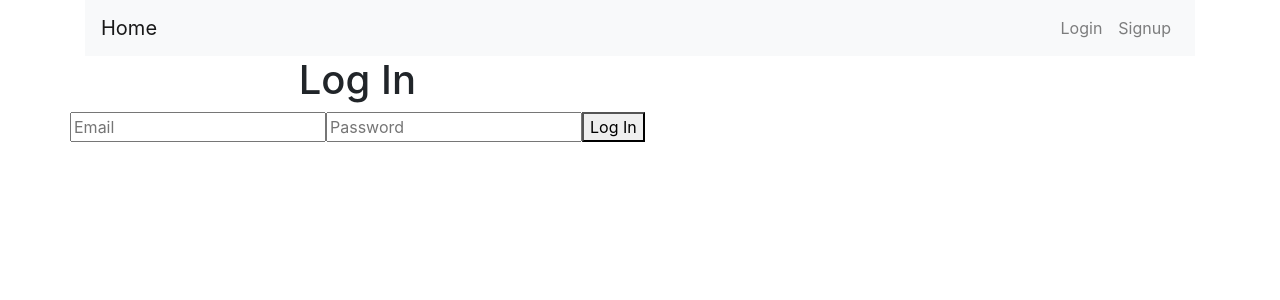
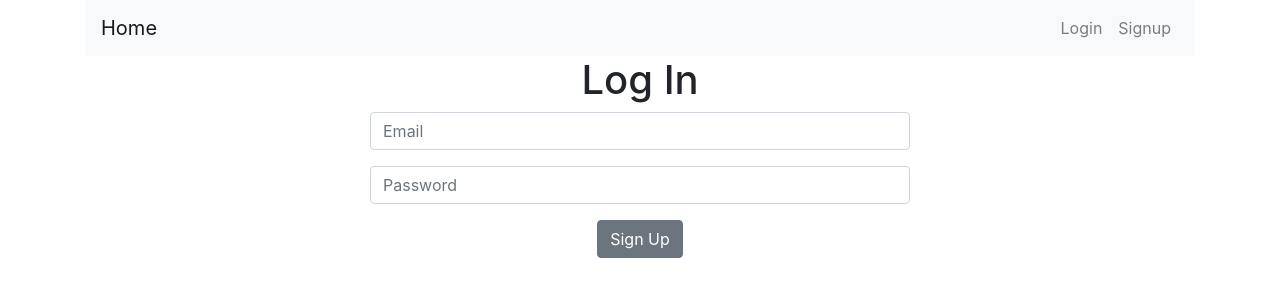
Before and after one commit to JamesBlocker/Neighborhood-Good, a React (Create React App) app in the folder client/: page /login in a window 1280 px wide. Shown: the top 300 px of the page. Built offline with nearby package versions, Linux system fonts and the light colour scheme.

Commit message:
update style on login/signup and add edit btn only for appropriate user

```diff
--- a/client/src/App.css
+++ b/client/src/App.css
@@ -31,6 +31,7 @@
   margin-bottom: 10px;
 }
 
-/* .text-heighth {
-  height: 350px;
-} */
+.card {
+  min-width: 750px;
+  max-width: 750px;;
+}
--- a/client/src/NavBar.js
+++ b/client/src/NavBar.js
@@ -1,5 +1,5 @@
 import React from 'react'
-import { Link } from 'react-router-dom'
+// import { Link } from 'react-router-dom'
 import httpClient from './httpClient'
 import {
     Collapse,
@@ -31,7 +31,6 @@ export default class Example extends React.Component {
     render() {
 
         const user = httpClient.getCurrentUser()
-
         {if(user) {
             return (
                 <div>
@@ -77,7 +76,6 @@ export default class Example extends React.Component {
                   </Navbar>
                 </div>
               );
-
             } else {
                 return (
                     <div>
--- a/client/src/views/LogIn.jsx
+++ b/client/src/views/LogIn.jsx
@@ -1,5 +1,6 @@
 import React from 'react'
 import httpClient from '../httpClient'
+import { Button, Form, FormGroup, Input, Row, Col } from 'reactstrap'
 
 class LogIn extends React.Component {
 
@@ -30,17 +31,35 @@ class LogIn extends React.Component {
     render() {
         const { email, password } = this.state.fields
         return (
-            <div className='LogIn'>
-				<div className='row'>
-					<div className='column column-33 column-offset-33'>
-						<h1>Log In</h1>
-						<form onChange={this.onInputChange.bind(this)} onSubmit={this.onFormSubmit.bind(this)}>
-							<input type="text" placeholder="Email" name="email" value={email} />
-							<input type="password" placeholder="Password" name="password" value={password} />
-							<button>Log In</button>
-						</form>
-					</div>
-				</div>
+            // <div className='LogIn'>
+			// 	<div className='row'>
+			// 		<div className='column column-33 column-offset-33'>
+			// 			<h1>Log In</h1>
+			// 			<form onChange={this.onInputChange.bind(this)} onSubmit={this.onFormSubmit.bind(this)}>
+			// 				<input type="text" placeholder="Email" name="email" value={email} />
+			// 				<input type="password" placeholder="Password" name="password" value={password} />
+			// 				<button>Log In</button>
+			// 			</form>
+			// 		</div>
+			// 	</div>
+            // </div>
+            <div>
+				<Row>
+                    <Col sm="3"></Col>
+                    <Col>
+                            <h1>Log In</h1>
+                            <Form onChange={this.onInputChange.bind(this)} onSubmit={this.onFormSubmit.bind(this)}>
+                                <FormGroup>
+                                    <Input type="text" placeholder="Email" name="email" value={email} />
+                                </FormGroup>
+                                <FormGroup>
+                                    <Input type="password" placeholder="Password" name="password" value={password} />
+                                </FormGroup>
+                                <Button>Sign Up</Button>
+                            </Form>
+                    </Col>
+                    <Col sm="3"></Col>
+               </Row>
 			</div>
         )
     }
--- a/client/src/views/LogOut.jsx
+++ b/client/src/views/LogOut.jsx
@@ -7,7 +7,7 @@ class LogOut extends React.Component {
     }
 
     render() {
-        return <Redirect to="/login" />
+        return <Redirect to="/" />
     }
 }
 
--- a/client/src/views/PostDetail.jsx
+++ b/client/src/views/PostDetail.jsx
@@ -55,7 +55,10 @@ class PostDetail extends React.Component {
     render() {
         const {modalOpen} = this.state
         const details = this.state.post
+        const user = httpClient.getCurrentUser()
+        console.log(details.user, user._id)
         if(!details) return <h1>Loading</h1>
+        if (details.user === user._id){
             return (
 
                 <div className="PostDetail" style={ {textAlign: 'center'} }>
@@ -101,6 +104,15 @@ class PostDetail extends React.Component {
 
                 </div>
             )
+        } else {
+            return (
+                <div className="PostDetail" style={ {textAlign: 'center'} }>
+                    <h1>{details.title}</h1>
+                    <img src={details.image_url} alt={details.title} />
+                    <p>{details.body}</p>
+                </div>
+            )
+        }
     }
 
 }
--- a/client/src/views/Posts.jsx
+++ b/client/src/views/Posts.jsx
@@ -1,7 +1,7 @@
 import React from 'react'
 import httpClient from '../httpClient'
-import { Card, CardImg, CardText, CardBody,
-    CardTitle, CardSubtitle, Button } from 'reactstrap';
+import { Link } from 'react-router-dom'
+import { Card, CardImg, CardText, CardBody, CardTitle, CardSubtitle, Row, Col } from 'reactstrap';
 
 class Posts extends React.Component {
     state = { posts: [] }
@@ -26,15 +26,21 @@ class Posts extends React.Component {
                 </ul> */}
                 {reverseList.map((p) => {
                     return (
+                        <Row key={p._id}>
+                            <Col sm="2"></Col>
+                            <Col sm="auto">
                                 <Card key={p._id}>
                                     <CardImg top width="100%" src={p.image_url} alt="Card image cap" />
                                     <CardBody>
                                     <CardTitle>{p.title}</CardTitle>
-                            <CardSubtitle>{p.link}</CardSubtitle>
+                                    <CardSubtitle><a href={p.link}>{p.link}</a></CardSubtitle>
                                     <CardText>{p.body}</CardText>
-                            <Button>read more</Button>
+                                    <Link className="btn btn-warning"to={`/posts/${p._id}`}>More</Link>
                                     </CardBody>
                                 </Card>
+                            </Col>
+                            <Col sm="2"></Col>
+                        </Row>
                     )
                 })}
 
--- a/client/src/views/Profile.jsx
+++ b/client/src/views/Profile.jsx
@@ -2,7 +2,7 @@ import React from 'react'
 import httpClient from '../httpClient'
 import { Link } from 'react-router-dom'
 import { Button, Modal, ModalHeader, ModalBody, ModalFooter, Form, FormGroup, Label, Input, Row, Col } from 'reactstrap'
-import PostDetail from './PostDetail'
+// import PostDetail from './PostDetail'
 
 class Profile extends React.Component {
 
--- a/client/src/views/SignUp.jsx
+++ b/client/src/views/SignUp.jsx
@@ -1,5 +1,7 @@
 import React from 'react'
 import httpClient from '../httpClient'
+import { Button, Form, FormGroup, Input, Row, Col } from 'reactstrap'
+
 
 class SignUp extends React.Component {
 
@@ -22,7 +24,7 @@ class SignUp extends React.Component {
             this.setState({ fields: { name: '', email: '', password: '' } })
             if(user) {
                 this.props.onSignUpSuccess(user)
-                this.props.history.push('/')
+                this.props.history.push('/posts')
             }
         })
     }
@@ -30,18 +32,26 @@ class SignUp extends React.Component {
     render() {
         const { name, email, password } = this.state.fields
         return (
-            <div className='SignUp'>
-				<div className='row'>
-					<div className='column column-33 column-offset-33'>
-						<h1>Sign Up</h1>
-						<form onChange={this.onInputChange.bind(this)} onSubmit={this.onFormSubmit.bind(this)}>
-							<input type="text" placeholder="Name" name="name" value={name} />
-							<input type="text" placeholder="Email" name="email" value={email} />
-							<input type="password" placeholder="Password" name="password" value={password} />
-							<button>Sign Up</button>
-						</form>
-					</div>
-				</div>
+            <div>
+				<Row>
+                    <Col sm="3"></Col>
+                    <Col>
+                            <h1>Sign Up</h1>
+                            <Form onChange={this.onInputChange.bind(this)} onSubmit={this.onFormSubmit.bind(this)}>
+                                <FormGroup>
+                                    <Input sm={10} type="text" placeholder="Name" name="name" value={name} />
+                                </FormGroup>
+                                <FormGroup>
+                                    <Input type="text" placeholder="Email" name="email" value={email} />
+                                </FormGroup>
+                                <FormGroup>
+                                    <Input type="password" placeholder="Password" name="password" value={password} />
+                                </FormGroup>
+                                <Button>Sign Up</Button>
+                            </Form>
+                    </Col>
+                    <Col sm="3"></Col>
+               </Row>
 			</div>
         )
     }
```
Lines whose indentation alone changed are shown as unchanged.
